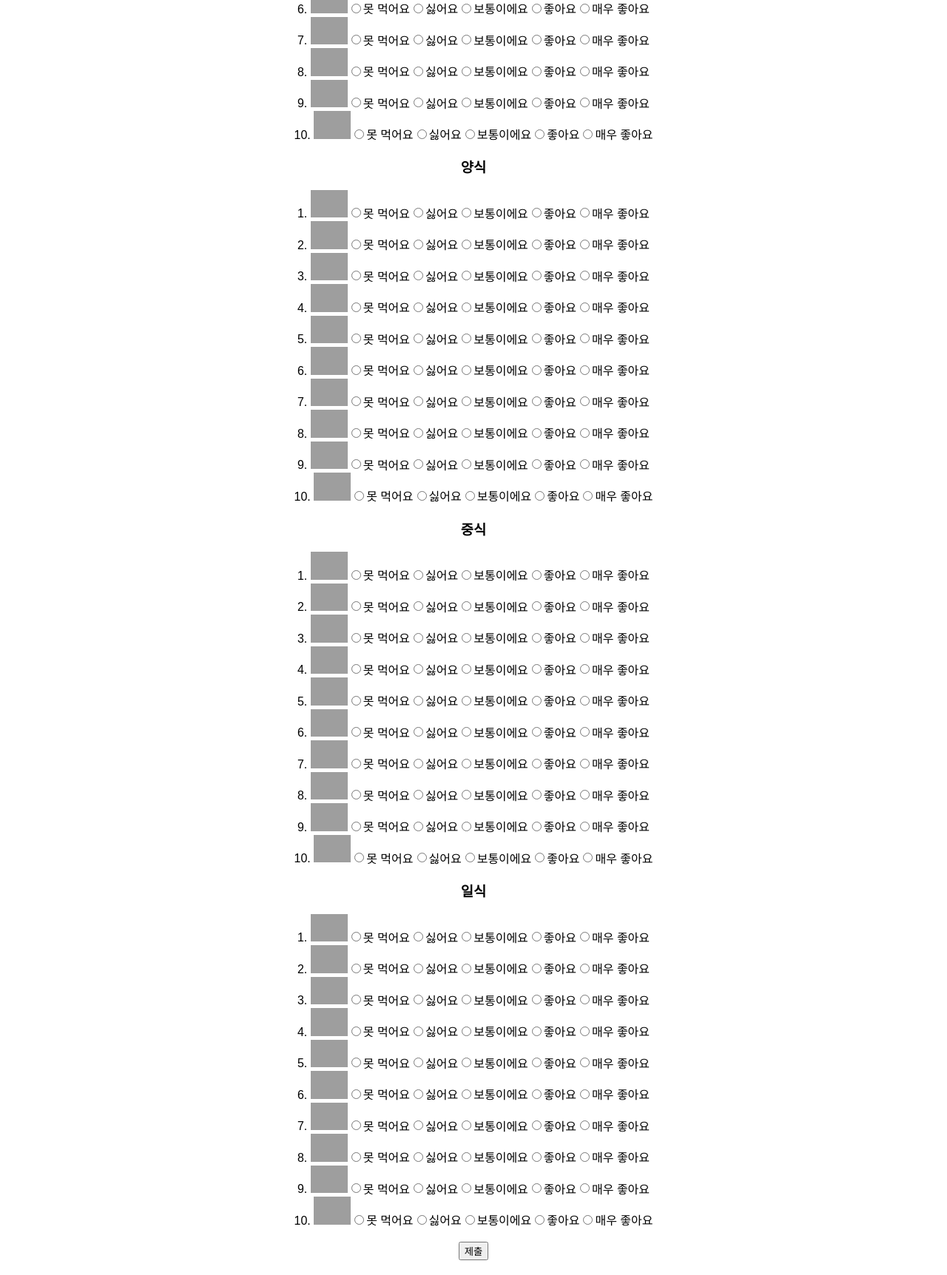
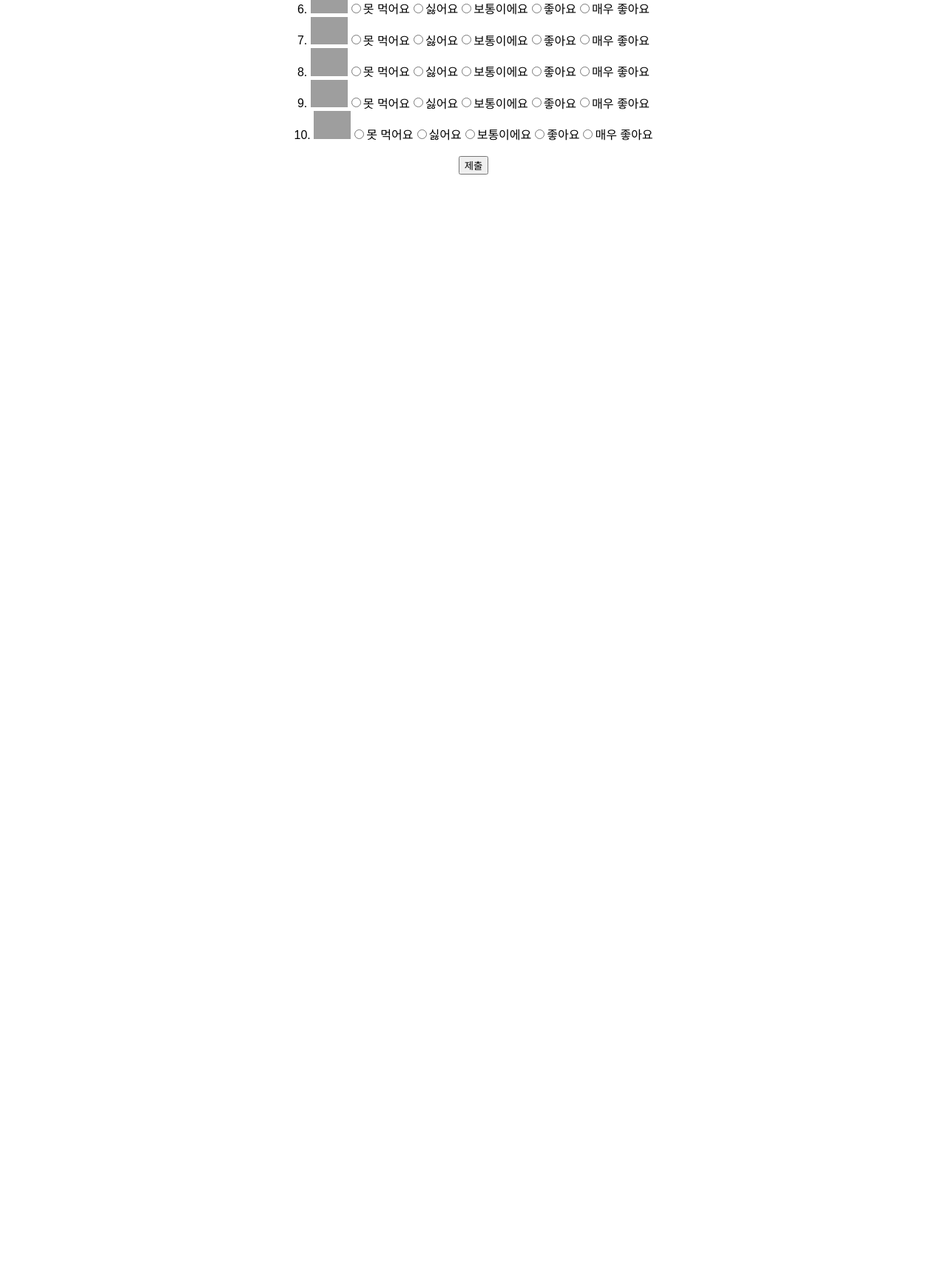
Before and after one commit to psb3505/ProjectI4, a PHP site: page /Ytest1.php in a window 1280 px wide. Shown: the part 430-2154 px from the top of the page at 74% size. After the commit the page ends 666 px from the top, so only its background shows below. Run offline with PHP 8.4, Linux system fonts and the light colour scheme; grey boxes are pictures that could not be loaded.

Commit message:
Update Ytest1.php
선호도 조사 방법 수정 1.5

```diff
--- a/Ytest1.php
+++ b/Ytest1.php
@@ -20,18 +20,28 @@
             $foodCategories = array("한식", "양식", "중식", "일식");
             $ratings = array("못 먹어요", "싫어요", "보통이에요", "좋아요", "매우 좋아요");
 
-            foreach ($foodCategories as $category) {
-                echo "<h3>{$category}</h3>";
-                for ($i = 1; $i <= 10; $i++) {
-                    $imageName = "{$category}_{$i}.jpg";  // 나중에 추가할 이미지 파일 이름
-                    echo "<label for='{$category}_{$i}'>{$i}. <img src='{$imageName}' alt='{$category} {$i}' width='50'></label>";
-                    echo "<input type='radio' name='{$category}_{$i}' id='{$category}_{$i}' value='못 먹어요' required>못 먹어요";
-                    echo "<input type='radio' name='{$category}_{$i}' value='싫어요'>싫어요";
-                    echo "<input type='radio' name='{$category}_{$i}' value='보통이에요'>보통이에요";
-                    echo "<input type='radio' name='{$category}_{$i}' value='좋아요'>좋아요";
-                    echo "<input type='radio' name='{$category}_{$i}' value='매우 좋아요'>매우 좋아요";
-                    echo "<br>";
-                }
+            // 현재 단계 추적을 위한 변수
+            $currentStep = isset($_SESSION['currentStep']) ? $_SESSION['currentStep'] : 0;
+
+            if ($currentStep >= count($foodCategories)) {
+                // 모든 단계가 끝났을 경우, 결과 페이지로 이동
+                header("Location: result.php");
+                exit();
+            }
+
+            // 현재 단계의 음식 카테고리
+            $currentCategory = $foodCategories[$currentStep];
+
+            echo "<h3>{$currentCategory}</h3>";
+            for ($i = 1; $i <= 10; $i++) {
+                $imageName = "{$currentCategory}_{$i}.jpg";  // 나중에 추가할 이미지 파일 이름
+                echo "<label for='{$currentCategory}_{$i}'>{$i}. <img src='{$imageName}' alt='{$currentCategory} {$i}' width='50'></label>";
+                echo "<input type='radio' name='{$currentCategory}_{$i}' id='{$currentCategory}_{$i}' value='못 먹어요' required>못 먹어요";
+                echo "<input type='radio' name='{$currentCategory}_{$i}' value='싫어요'>싫어요";
+                echo "<input type='radio' name='{$currentCategory}_{$i}' value='보통이에요'>보통이에요";
+                echo "<input type='radio' name='{$currentCategory}_{$i}' value='좋아요'>좋아요";
+                echo "<input type='radio' name='{$currentCategory}_{$i}' value='매우 좋아요'>매우 좋아요";
+                echo "<br>";
             }
             ?>
             <br>
```
